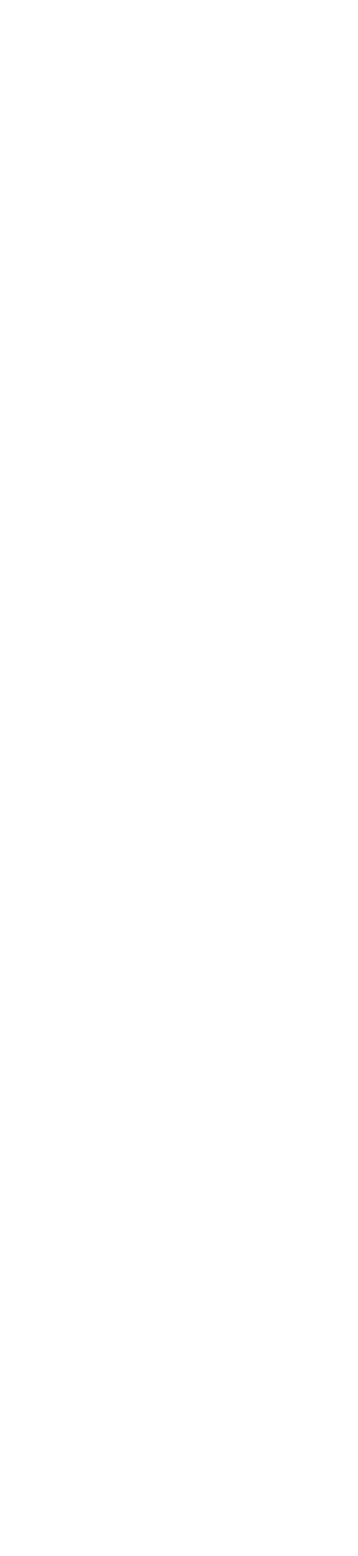
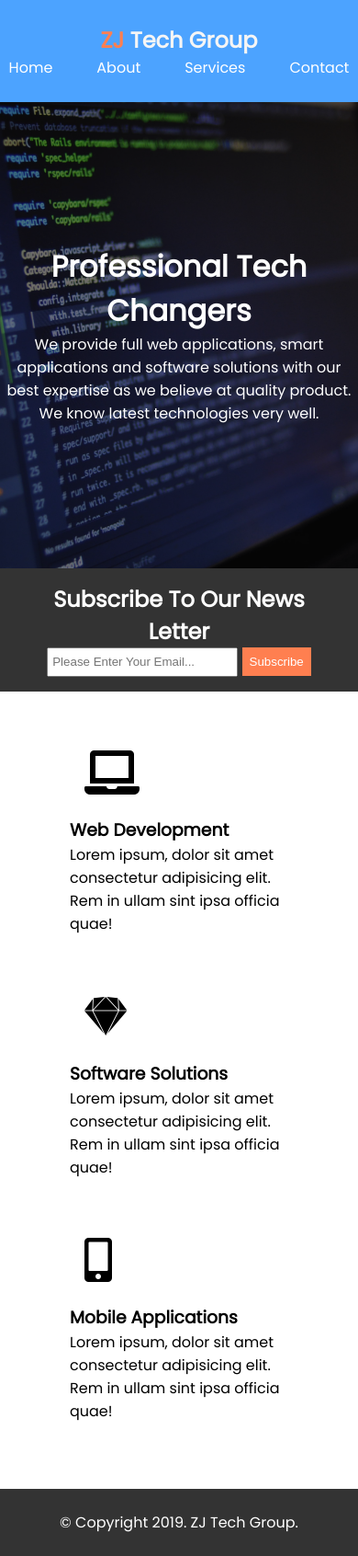
Before and after one commit to Saeed-Jalal/my_Responsive_Website_Project2, a plain HTML site: page ZJ_Tech Group/index.html in a window 390 px wide. Shown: the whole page at 92% size. Before the commit the page ends 844 px from the top, so only its background shows below. Drawn offline with Linux system fonts and the light colour scheme.

Commit message:
Project is done
Project is ready to deliver

```diff
--- a/ZJ_Tech Group/CSS/style.css
+++ b/ZJ_Tech Group/CSS/style.css
@@ -7,3 +7,211 @@
 body{
   font-family: 'Poppins', sans-serif;
 }
+
+a {
+  text-decoration: none;
+}
+
+.text-primary{
+  color: coral;
+}
+
+.container{
+  max-width: 1150px;
+  overflow: hidden;
+  margin: auto;
+  padding: 0 1.75rem;
+}
+.btn-1 {
+  display: inline-block;
+  padding: 0.50rem;
+  background: coral;
+  color: white;
+  border: none;
+}
+
+.btn-1:hover{
+  background:blue;
+}
+
+.btn-2{
+  display: inline-block;
+  padding:0.5rem;
+  width: 100%;
+  border: none;
+  background: coral;
+  color: white;
+}
+
+.btn-2:hover{
+  background: blue;
+}
+
+.dark{
+  padding: 1rem;
+  color:white;
+  background: darkslategray;
+}
+
+.light{
+  padding: 1rem;
+  color: gray;
+
+}
+
+
+/* Navbar */
+#navbar{
+  display: flex;
+  position: sticky;
+  top: 0;
+  justify-content: space-between;
+  text-align: center;
+  align-items: center;
+  background:rgba(0,125,255,0.7);
+  color: whitesmoke;
+  padding: 1.60rem;
+  z-index: 1;
+
+
+}
+
+#navbar ul{
+  display: flex;
+  align-items: center;
+  list-style: none;
+}
+
+#navbar ul li a{
+  padding: 1.25rem;
+  margin: 0 0.25rem;
+  color: white;
+}
+
+#navbar ul li a:hover{
+  background: coral;
+}
+
+#showcase{
+  background: url("../Imges/showcase.jpg") no-repeat center center/cover;
+  height: 60vh;
+}
+
+#showcase .showcase-content{
+  display: flex;
+  flex-direction: column;
+  justify-content: center;
+  text-align: center;
+  align-items: center;
+  height: 100%;
+  background: rgba(0,0,0,0.5);
+  color: white;
+  padding: 0 0.25rem
+  ;
+}
+
+#newsletter{
+  display: flex;
+  justify-content: space-between;
+  padding: 0.75rem;
+  background:#333;
+  color: white;
+  align-items: center;
+  text-align: center;
+  justify-content: center;
+  padding: 1rem;
+}
+
+#newsletter input[type="email"]{
+  padding: 0.25rem;
+  height: 2rem;
+  width: 13rem;
+}
+
+
+#boxes{
+  display: flex;
+  padding: 1.5rem;
+}
+
+#boxes .box{
+  flex: 1;
+  text-align: left;
+  padding: 1.5rem;
+}
+
+#boxes .box i{
+  padding: 1rem;
+  margin-bottom: 0.5rem;
+  align-items: center;
+}
+#main_1 {
+  display: flex;
+  padding: 2rem;
+
+
+}
+#main_1 h1{
+  color: gray;
+}
+
+#main_1 .side{
+  text-align: left;
+  padding: 2.5rem;
+}
+
+#services h1{
+  font-size: 2.5rem;
+  text-align: center;
+  margin-top: 2rem;
+  color: darkslategray;
+}
+
+
+#quote-form label{
+  display: block;
+  margin-bottom: 0.25rem;
+}
+
+#quote-form input, #quote-form textarea {
+  width: 100%;
+  padding: 0.5rem;
+}
+
+#quote-form h1{
+  font-size: 2.5rem;
+  text-align: center;
+  margin-top: 2rem;
+  color: darkslategray;
+}
+
+
+#main-footer{
+  padding: 1.5rem;
+  margin-top: 1.5rem;
+  color: white;
+  background: #333;
+  text-align: center;
+}
+
+/* Mobile Devices */
+@media(max-width: 450px){
+#navbar{
+  flex-direction: column;
+  align-items: center;
+}
+#boxes {
+  display: block;
+}
+#boxes.box{
+  display: block;
+  text-align: left;
+}
+#main_1{
+  display: block;
+}
+#mainn_1 .side{
+  display: block;
+  text-align: left;
+}
+}
--- a/ZJ_Tech Group/index.html
+++ b/ZJ_Tech Group/index.html
@@ -9,9 +9,71 @@
   <link rel="stylesheet" href="CSS/style.css">
   <link rel="stylesheet" href="https://use.fontawesome.com/releases/v5.7.2/css/all.css" integrity="sha384-fnmOCqbTlWIlj8LyTjo7mOUStjsKC4pOpQbqyi7RrhN7udi9RwhKkMHpvLbHG9Sr" crossorigin="anonymous">
   <link href="https://fonts.googleapis.com/css?family=Poppins" rel="stylesheet">
-  <title>ZJ Technologies | Welcome</title>
+  <title>ZJ Tech Group | Welcome</title>
 </head>
 <body>
+  <!--NavBar-->
+    <nav id="navbar">
+      <h1><span class="text-primary">ZJ </span>Tech Group</h1>
+      <ul>
+        <li><a href="index.html">Home</a></li>
+        <li><a href="about.html">About</a></li>
+        <li><a href="services.html">Services</a></li>
+        <li><a href="contact.html">Contact</a></li>
+      </ul>
+    </nav>
+
+    <!--Showcase section-->
+    <header id="showcase">
+      <div class="showcase-content">
+      <h1>Professional Tech Changers</h1>
+      <p>We provide full web applications, smart applications and software solutions with our best expertise as we believe at quality product. We know latest technologies very well. </p>
+      </div>
+    </header>
+
+    <!--Subscription Section-->
+    <section id="newsletter">
+      <div class="container">
+        <h1>Subscribe To Our News Letter</h1>
+        <form>
+          <input type="email" placeholder="Please Enter Your Email...">
+          <button type="submit" class="btn-1">Subscribe</button>
+        </form>
+      </div>
+    </section>
+
+    <!--Services Section-->
+    <section id="services">
+      <div class="container">
+        <div id="boxes">
+        <div class="box">
+          <i class="fas fa-laptop fa-3x"></i>
+         <div>
+          <h3>Web Development</h3>
+          <p>Lorem ipsum, dolor sit amet consectetur adipisicing elit. Rem in ullam sint ipsa officia quae!</p>
+        </div>
+      </div>
+        <div class="box">
+          <i class="fab fa-sketch fa-3x"></i>
+          <div>
+          <h3>Software Solutions</h3>
+          <p>Lorem ipsum, dolor sit amet consectetur adipisicing elit. Rem in ullam sint ipsa officia quae!</p>
+          </div>
+        </div>
+          <div class="box">
+            <i class="fas fa-mobile-alt fa-3x"></i>
+            <div>
+            <h3>Mobile Applications</h3>
+            <p>Lorem ipsum, dolor sit amet consectetur adipisicing elit. Rem in ullam sint ipsa officia quae!</p>
+            </div>
+          </div>
+      </div>
+      </div>
+    </section>
+    <footer id="main-footer">
+      <p>&copy; Copyright 2019. ZJ Tech Group.</p>
+    </footer>
+
 
 </body>
 </html>
```
Also changed, not shown: ZJ_Tech Group/about.html (added, +65 -0 lines), ZJ_Tech Group/contact.html (added, +92 -0 lines), ZJ_Tech Group/services.html (added, +74 -0 lines).
